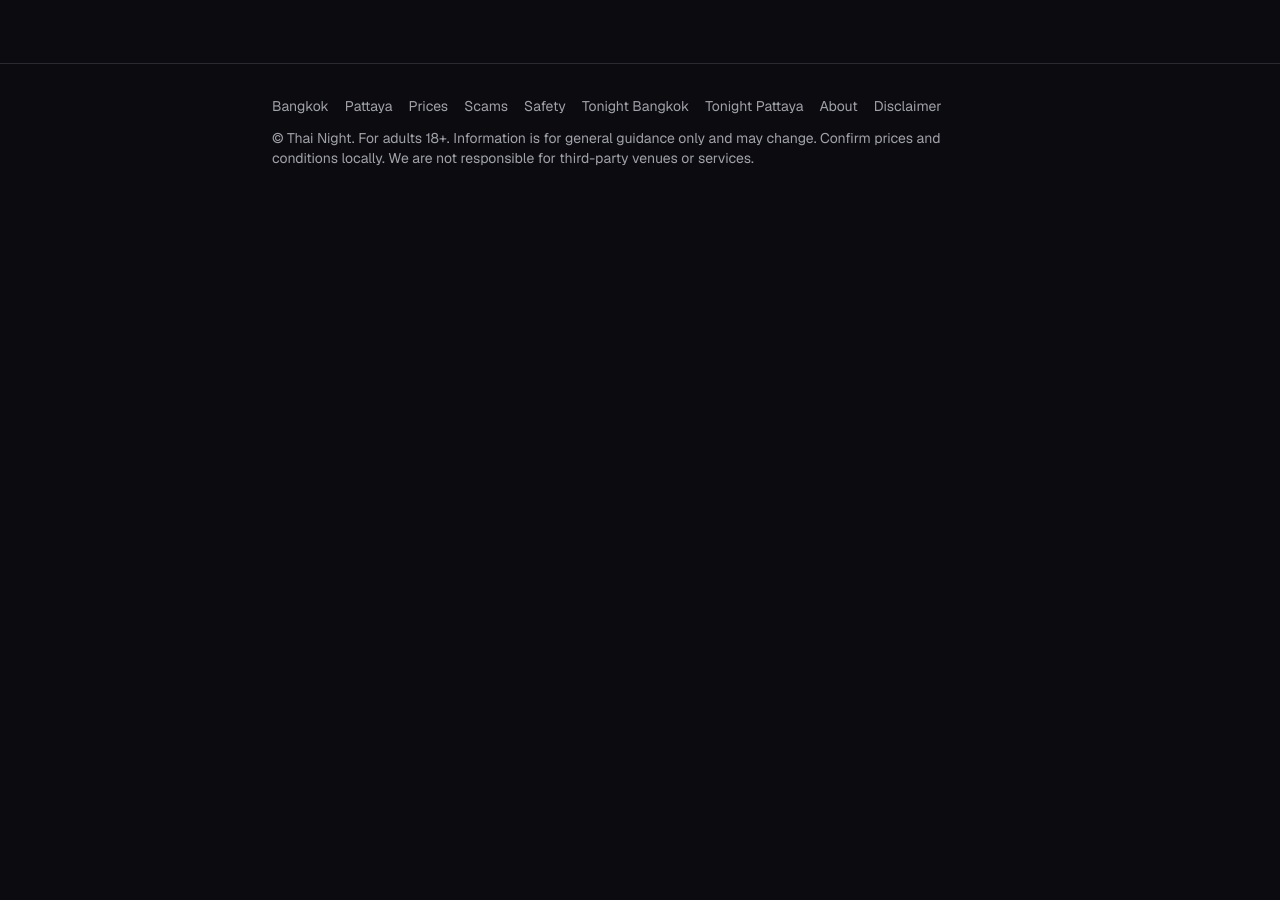
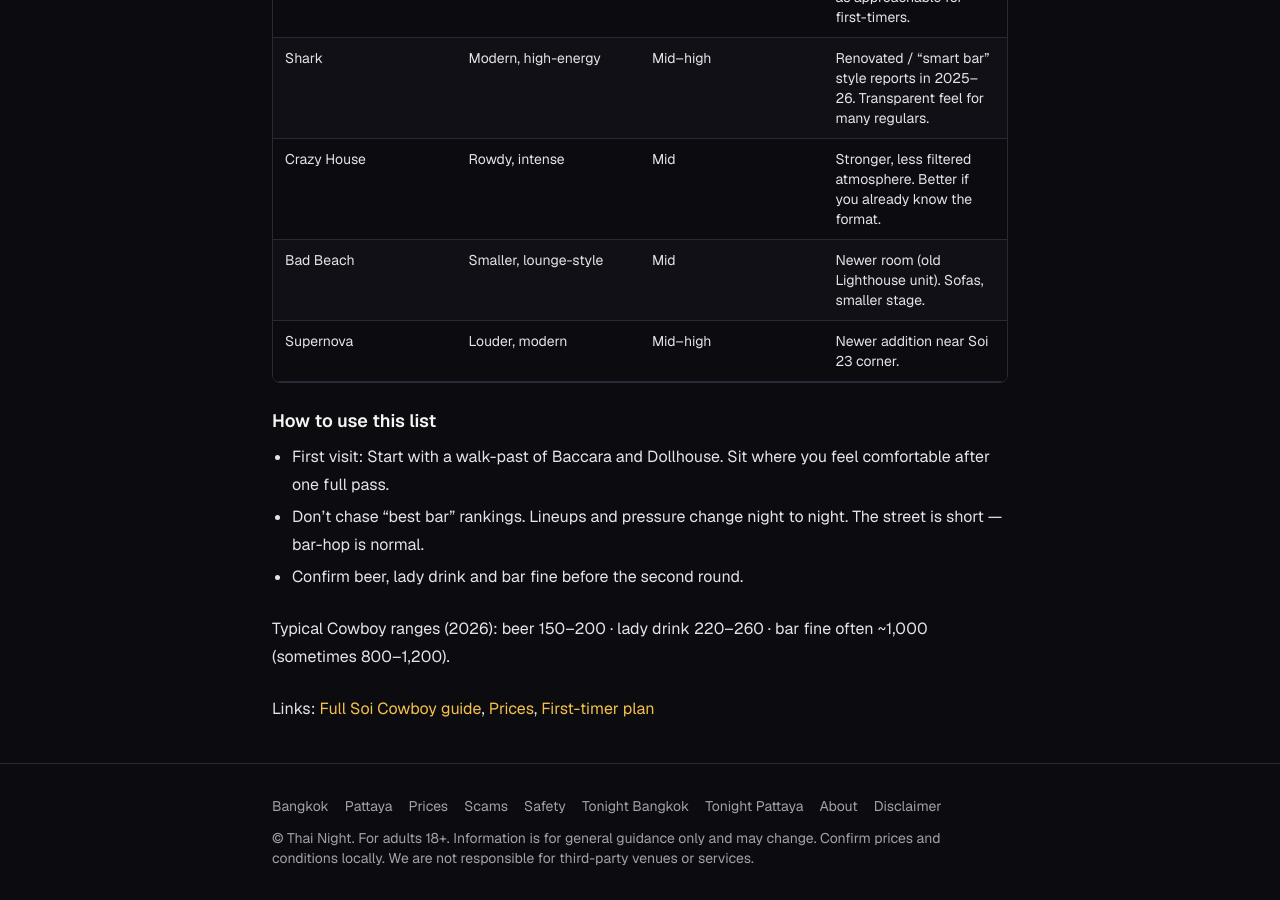
Before and after one commit to ouyowu/thainight-co, a Next.js app: page /bangkok/areas/soi-cowboy/bars in a window 1280 px wide. Before the commit this address had no page. Shown: the part 600-1500 px from the top of the page. Before the commit the page ends 800 px from the top, so only its background shows below. Built offline with nearby package versions, Linux system fonts and the light colour scheme.

Commit message:
Add Soi Cowboy bars and Nana Plaza floors guides

```diff
--- /dev/null
+++ b/app/bangkok/areas/nana-plaza/floors/page.tsx
@@ -0,0 +1,69 @@
+import Link from "next/link";
+import { PageShell } from "@/components/PageShell";
+import { PriceTable } from "@/components/PriceTable";
+import { pageMeta } from "@/lib/seo";
+
+export const metadata = pageMeta(
+  "Nana Plaza Floors Guide 2026 – Ground, 2nd & 3rd",
+  "Floor-by-floor guide to Nana Plaza Bangkok: what each level feels like and how to walk it on a first visit.",
+  "/bangkok/areas/nana-plaza/floors/",
+);
+
+export default function NanaPlazaFloorsPage() {
+  return (
+    <PageShell title="Nana Plaza Floors Guide 2026">
+      <p>
+        Nana Plaza is a three-floor complex off Sukhumvit Soi 4. Free entry to the plaza. Walk all
+        three floors once (10–15 minutes) before you sit.
+      </p>
+
+      <section>
+        <h2 className="text-lg font-semibold text-foreground">Floor overview</h2>
+        <div className="mt-3">
+          <PriceTable
+            caption="Floor overview"
+            headers={["Floor", "Feel", "Use"]}
+            rows={[
+              ["Ground", "Most open, easier to observe, outdoor-style edges", "First look, lower intensity start"],
+              ["2nd", "Core go-go activity, busier indoor rooms", "Main session for most visitors"],
+              ["3rd", "More venues, mixed energy, some quieter rooms", "Second pass or specific bars"],
+            ]}
+          />
+        </div>
+        <p className="mt-3">
+          Names and exact lineups change. Treat bar names as{" "}
+          <em>examples of the type of room</em>, not permanent rankings.
+        </p>
+      </section>
+
+      <section>
+        <h2 className="text-lg font-semibold text-foreground">Practical route (first visit)</h2>
+        <ol className="mt-2 list-decimal space-y-1 pl-5">
+          <li>Enter from Soi 4 (near BTS Nana)</li>
+          <li>Walk ground level fully</li>
+          <li>Go up to 2nd, walk the corridor once</li>
+          <li>Quick look at 3rd</li>
+          <li>Return to the floor/bar that felt right</li>
+        </ol>
+      </section>
+
+      <section>
+        <h2 className="text-lg font-semibold text-foreground">Price reminder (go-go style, 2026)</h2>
+        <p className="mt-2">
+          Beer 150–200 · Lady drink 220–280 · Bar fine (ST) often 1,000–1,500 · Girl’s fee separate
+        </p>
+      </section>
+
+      <p>
+        Links:{" "}
+        <Link href="/bangkok/areas/nana-plaza/" className="text-accent hover:underline">
+          Full Nana Plaza guide
+        </Link>
+        ,{" "}
+        <Link href="/scams/" className="text-accent hover:underline">
+          Scams
+        </Link>
+      </p>
+    </PageShell>
+  );
+}
--- /dev/null
+++ b/app/bangkok/areas/soi-cowboy/bars/page.tsx
@@ -0,0 +1,110 @@
+import Link from "next/link";
+import { PageShell } from "@/components/PageShell";
+import { PriceTable } from "@/components/PriceTable";
+import { pageMeta } from "@/lib/seo";
+
+export const metadata = pageMeta(
+  "Soi Cowboy Bars 2026 – Baccara, Dollhouse, Tilac & More",
+  "Practical overview of the main go-go bars on Soi Cowboy Bangkok in 2026: vibe, price level and who each place suits.",
+  "/bangkok/areas/soi-cowboy/bars/",
+);
+
+export default function SoiCowboyBarsPage() {
+  return (
+    <PageShell title="Soi Cowboy Bars 2026">
+      <p>
+        Soi Cowboy is only ~150 metres long. Names change, but a core of long-running rooms still
+        anchors the strip. Walk end to end once, then sit where the vibe fits you.
+      </p>
+
+      <section>
+        <h2 className="text-lg font-semibold text-foreground">Bars worth knowing</h2>
+        <div className="mt-3">
+          <PriceTable
+            caption="Bars worth knowing"
+            headers={["Bar", "Vibe", "Price level", "Notes"]}
+            rows={[
+              [
+                "Baccara",
+                "Glossy, high-energy, two floors",
+                "Premium",
+                "Flagship at Soi 23 end. Glass floor between levels. Renovated 2025. Busiest reference point on the street.",
+              ],
+              [
+                "Dollhouse",
+                "Lower pressure, mainstream",
+                "Mid–high",
+                "Long reputation for less aggressive lady-drink push. Good first sit.",
+              ],
+              [
+                "Tilac",
+                "Big stage, classic energy",
+                "Mid–high",
+                "Large room, multiple stages. Often mentioned as approachable for first-timers.",
+              ],
+              [
+                "Shark",
+                "Modern, high-energy",
+                "Mid–high",
+                "Renovated / “smart bar” style reports in 2025–26. Transparent feel for many regulars.",
+              ],
+              [
+                "Crazy House",
+                "Rowdy, intense",
+                "Mid",
+                "Stronger, less filtered atmosphere. Better if you already know the format.",
+              ],
+              [
+                "Bad Beach",
+                "Smaller, lounge-style",
+                "Mid",
+                "Newer room (old Lighthouse unit). Sofas, smaller stage.",
+              ],
+              [
+                "Supernova",
+                "Louder, modern",
+                "Mid–high",
+                "Newer addition near Soi 23 corner.",
+              ],
+            ]}
+          />
+        </div>
+      </section>
+
+      <section>
+        <h2 className="text-lg font-semibold text-foreground">How to use this list</h2>
+        <ul className="mt-2 list-disc space-y-1 pl-5">
+          <li>
+            First visit: Start with a walk-past of Baccara and Dollhouse. Sit where you feel
+            comfortable after one full pass.
+          </li>
+          <li>
+            Don’t chase “best bar” rankings. Lineups and pressure change night to night. The street
+            is short — bar-hop is normal.
+          </li>
+          <li>Confirm beer, lady drink and bar fine before the second round.</li>
+        </ul>
+      </section>
+
+      <p>
+        Typical Cowboy ranges (2026): beer 150–200 · lady drink 220–260 · bar fine often ~1,000
+        (sometimes 800–1,200).
+      </p>
+
+      <p>
+        Links:{" "}
+        <Link href="/bangkok/areas/soi-cowboy/" className="text-accent hover:underline">
+          Full Soi Cowboy guide
+        </Link>
+        ,{" "}
+        <Link href="/prices/" className="text-accent hover:underline">
+          Prices
+        </Link>
+        ,{" "}
+        <Link href="/bangkok/first-timer/" className="text-accent hover:underline">
+          First-timer plan
+        </Link>
+      </p>
+    </PageShell>
+  );
+}
```
